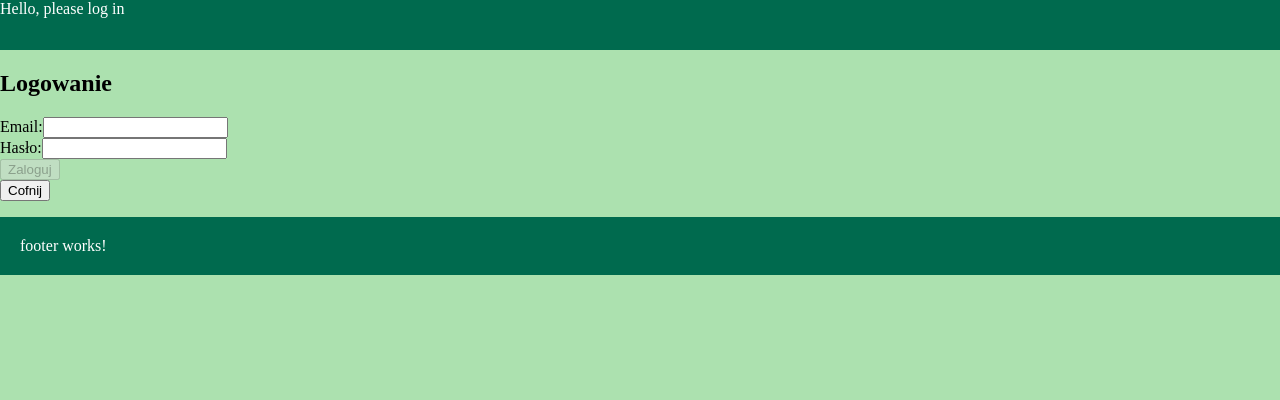
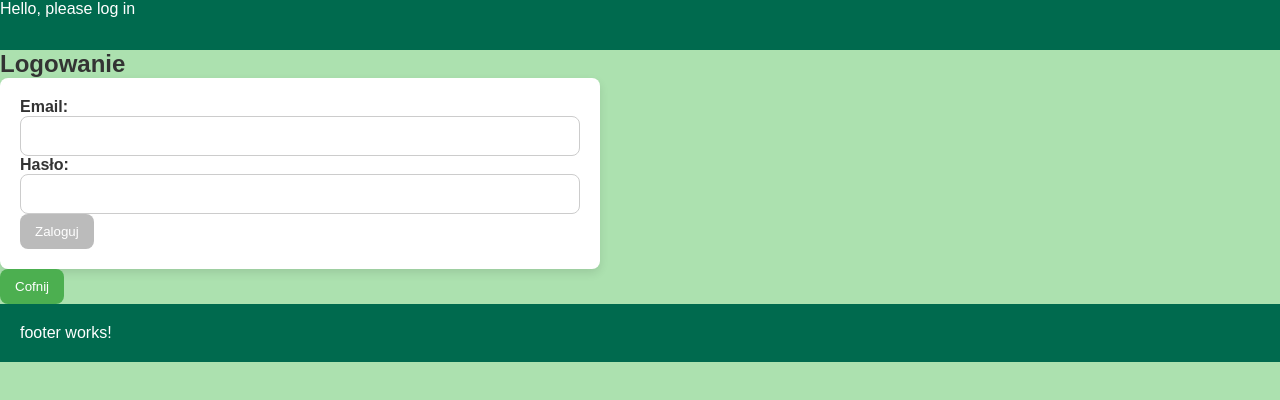
Before and after one commit to MartynaKaczmarczyk/Project_Frontend2, an Angular app in the folder plant_tracker_frontend/: page /login in a window 1280 px wide. Shown: the top 400 px of the page. Built offline with nearby package versions, Linux system fonts and the light colour scheme.

Commit message:
bardziej niż podstawowe stylowanie, ale wciaż podstawowe; zmienienie ogólnej czcionki, kolorów, jak forlmuarze i buttony mają wyglądać w ogólnym pliku

```diff
--- a/plant_tracker_frontend/src/app/components/plants/plant-form/plant-form.component.scss
+++ b/plant_tracker_frontend/src/app/components/plants/plant-form/plant-form.component.scss
@@ -0,0 +1,123 @@
+$primary-color: #4caf50;
+$secondary-color: #388e3c;
+$error-color: #d32f2f;
+$background-color: #f4f4f4;
+$input-border: #ccc;
+$input-focus: #66bb6a;
+$radius: 8px;
+
+body {
+  font-family: 'Arial', sans-serif;
+  background: $background-color;
+  display: flex;
+  justify-content: center;
+  align-items: center;
+  height: 100vh;
+  padding: 20px;
+}
+
+form {
+  background: white;
+  padding: 20px;
+  border-radius: $radius;
+  box-shadow: 0 4px 8px rgba(0, 0, 0, 0.1);
+  width: 100%;
+  max-width: 500px;
+
+  label {
+    font-weight: bold;
+    display: block;
+    margin-bottom: 5px;
+  }
+
+  input,
+  select {
+    width: 100%;
+    padding: 10px;
+    border: 1px solid $input-border;
+    border-radius: $radius;
+    margin-bottom: 15px;
+    font-size: 16px;
+    transition: border 0.3s ease-in-out;
+
+    &:focus {
+      border-color: $input-focus;
+      outline: none;
+    }
+  }
+
+  .error-message {
+    color: $error-color;
+    font-size: 14px;
+    margin-top: -10px;
+    margin-bottom: 10px;
+  }
+
+  button {
+    background: $primary-color;
+    color: white;
+    border: none;
+    padding: 10px 15px;
+    border-radius: $radius;
+    cursor: pointer;
+    transition: background 0.3s ease;
+
+    &:hover {
+      background: $secondary-color;
+    }
+
+    &:disabled {
+      background: #bbb;
+      cursor: not-allowed;
+    }
+  }
+}
+
+div {
+  .event-container {
+    display: flex;
+    align-items: center;
+    gap: 10px;
+    background: #e8f5e9;
+    padding: 10px;
+    border-radius: $radius;
+    margin-bottom: 10px;
+
+    input {
+      flex: 1;
+    }
+
+    button {
+      background: $error-color;
+      padding: 5px 10px;
+      &:hover {
+        background: darken($error-color, 10%);
+      }
+    }
+  }
+}
+
+.add-event-btn {
+  background: $primary-color;
+  color: white;
+  padding: 5px 10px;
+  margin-bottom: 15px;
+  &:hover {
+    background: $secondary-color;
+  }
+}
+
+@media (max-width: 600px) {
+  form {
+    padding: 15px;
+  }
+
+  input,
+  select {
+    font-size: 14px;
+  }
+
+  button {
+    font-size: 14px;
+  }
+}
--- a/plant_tracker_frontend/src/app/components/plants/plant-list/plant-list.component.scss
+++ b/plant_tracker_frontend/src/app/components/plants/plant-list/plant-list.component.scss
@@ -0,0 +1,123 @@
+$primary-color: #4caf50;
+$secondary-color: #388e3c;
+$error-color: #d32f2f;
+$background-color: #f4f4f4;
+$input-border: #ccc;
+$input-focus: #66bb6a;
+$radius: 8px;
+
+body {
+  font-family: 'Arial', sans-serif;
+  background: $background-color;
+  display: flex;
+  justify-content: center;
+  align-items: center;
+  height: 100vh;
+  padding: 20px;
+}
+
+form {
+  background: white;
+  padding: 20px;
+  border-radius: $radius;
+  box-shadow: 0 4px 8px rgba(0, 0, 0, 0.1);
+  width: 100%;
+  max-width: 500px;
+
+  label {
+    font-weight: bold;
+    display: block;
+    margin-bottom: 5px;
+  }
+
+  input,
+  select {
+    width: 100%;
+    padding: 10px;
+    border: 1px solid $input-border;
+    border-radius: $radius;
+    margin-bottom: 15px;
+    font-size: 16px;
+    transition: border 0.3s ease-in-out;
+
+    &:focus {
+      border-color: $input-focus;
+      outline: none;
+    }
+  }
+
+  .error-message {
+    color: $error-color;
+    font-size: 14px;
+    margin-top: -10px;
+    margin-bottom: 10px;
+  }
+
+  button {
+    background: $primary-color;
+    color: white;
+    border: none;
+    padding: 10px 15px;
+    border-radius: $radius;
+    cursor: pointer;
+    transition: background 0.3s ease;
+
+    &:hover {
+      background: $secondary-color;
+    }
+
+    &:disabled {
+      background: #bbb;
+      cursor: not-allowed;
+    }
+  }
+}
+
+div {
+  .event-container {
+    display: flex;
+    align-items: center;
+    gap: 10px;
+    background: #e8f5e9;
+    padding: 10px;
+    border-radius: $radius;
+    margin-bottom: 10px;
+
+    input {
+      flex: 1;
+    }
+
+    button {
+      background: $error-color;
+      padding: 5px 10px;
+      &:hover {
+        background: darken($error-color, 10%);
+      }
+    }
+  }
+}
+
+.add-event-btn {
+  background: $primary-color;
+  color: white;
+  padding: 5px 10px;
+  margin-bottom: 15px;
+  &:hover {
+    background: $secondary-color;
+  }
+}
+
+@media (max-width: 600px) {
+  form {
+    padding: 15px;
+  }
+
+  input,
+  select {
+    font-size: 14px;
+  }
+
+  button {
+    font-size: 14px;
+  }
+}
--- a/plant_tracker_frontend/src/styles.scss
+++ b/plant_tracker_frontend/src/styles.scss
@@ -1,7 +1,146 @@
-/* You can add global styles to this file, and also import other style files */
+$primary-color: #4CAF50;
+$secondary-color: #388E3C;
+$background-color: #ACE1AF;
+$text-color: #333;
+$error-color: #D32F2F;
+$border-radius: 8px;
+
+* {
+  margin: 0;
+  padding: 0;
+  box-sizing: border-box;
+}
+
 body {
-    margin: 0;
-    padding: 0;
-    background-color: #ACE1AF;
+  background-color: $background-color;
+  font-family: 'Arial', sans-serif;
+  color: $text-color;
+  display: flex;
+  flex-direction: column;
+  min-height: 100vh;
+  width: 100%;
+}
 
+.navbar {
+  width: 100%;
+  background: $primary-color;
+  padding: 15px 20px;
+  color: white;
+  display: flex;
+  justify-content: space-between;
+  align-items: center;
+  box-shadow: 0 4px 8px rgba(0, 0, 0, 0.1);
+
+  .logo {
+    font-size: 20px;
+    font-weight: bold;
+  }
+
+  .nav-links {
+    display: flex;
+    gap: 15px;
+
+    a {
+      color: white;
+      text-decoration: none;
+      font-weight: bold;
+      transition: color 0.3s ease-in-out;
+
+      &:hover {
+        color: darken(white, 10%);
+      }
+    }
+  }
 }
+
+.main-container {
+  flex-grow: 1;
+  width: 100%;
+  padding: 20px;
+  display: flex;
+  flex-direction: column;
+  align-items: center;
+}
+
+
+form {
+  width: 100%;
+  max-width: 600px;
+  background: white;
+  padding: 20px;
+  border-radius: $border-radius;
+  box-shadow: 0 4px 10px rgba(0, 0, 0, 0.1);
+
+  label {
+    font-weight: bold;
+  }
+
+  input,
+  select {
+    width: 100%;
+    padding: 10px;
+    border: 1px solid #ccc;
+    border-radius: $border-radius;
+    font-size: 16px;
+    transition: border 0.3s ease-in-out;
+
+    &:focus {
+      border-color: $primary-color;
+      outline: none;
+      box-shadow: 0 0 5px rgba($primary-color, 0.5);
+    }
+  }
+}
+
+
+.error-message {
+  color: $error-color;
+  font-size: 14px;
+  margin-top: -10px;
+}
+
+button {
+  background: $primary-color;
+  color: white;
+  border: none;
+  padding: 10px 15px;
+  border-radius: $border-radius;
+  cursor: pointer;
+  transition: background 0.3s ease-in-out;
+
+  &:hover {
+    background: $secondary-color;
+  }
+
+  &:disabled {
+    background: #bbb;
+    cursor: not-allowed;
+  }
+}
+
+@media (max-width: 768px) {
+  .navbar {
+    flex-direction: column;
+    align-items: center;
+    padding: 10px;
+  }
+
+  .nav-links {
+    flex-direction: column;
+    text-align: center;
+  }
+
+  .main-container {
+    padding: 15px;
+  }
+
+  input,
+  select {
+    font-size: 14px;
+  }
+
+  button {
+    font-size: 14px;
+    padding: 8px;
+  }
+}
```
